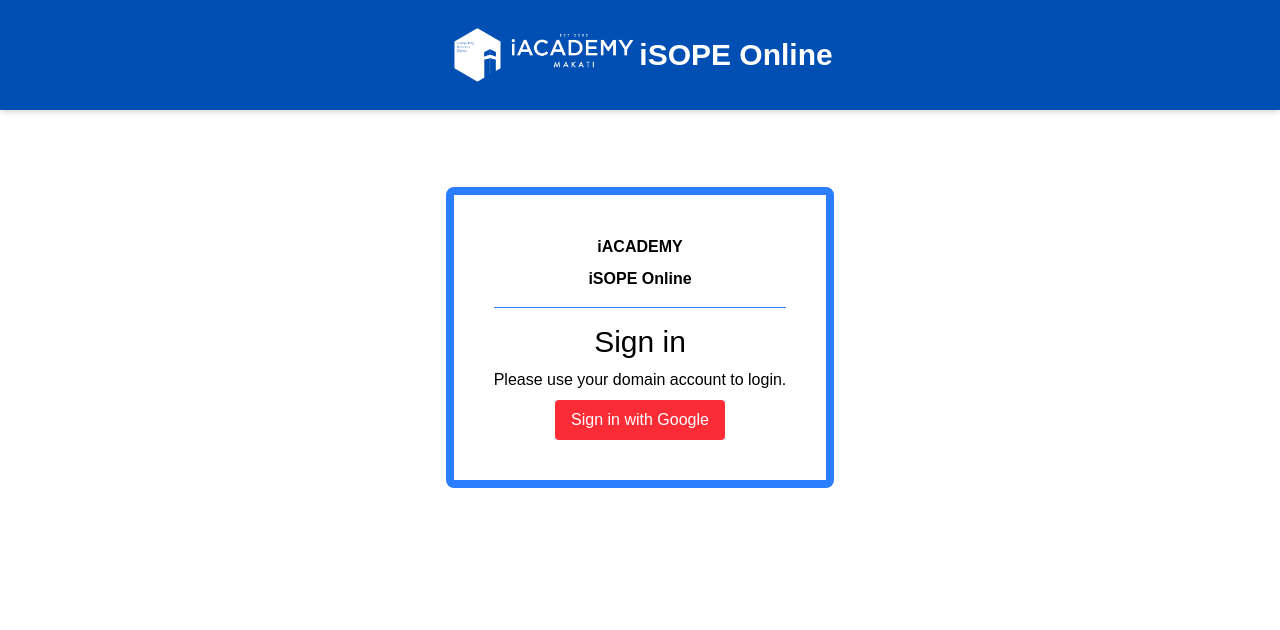
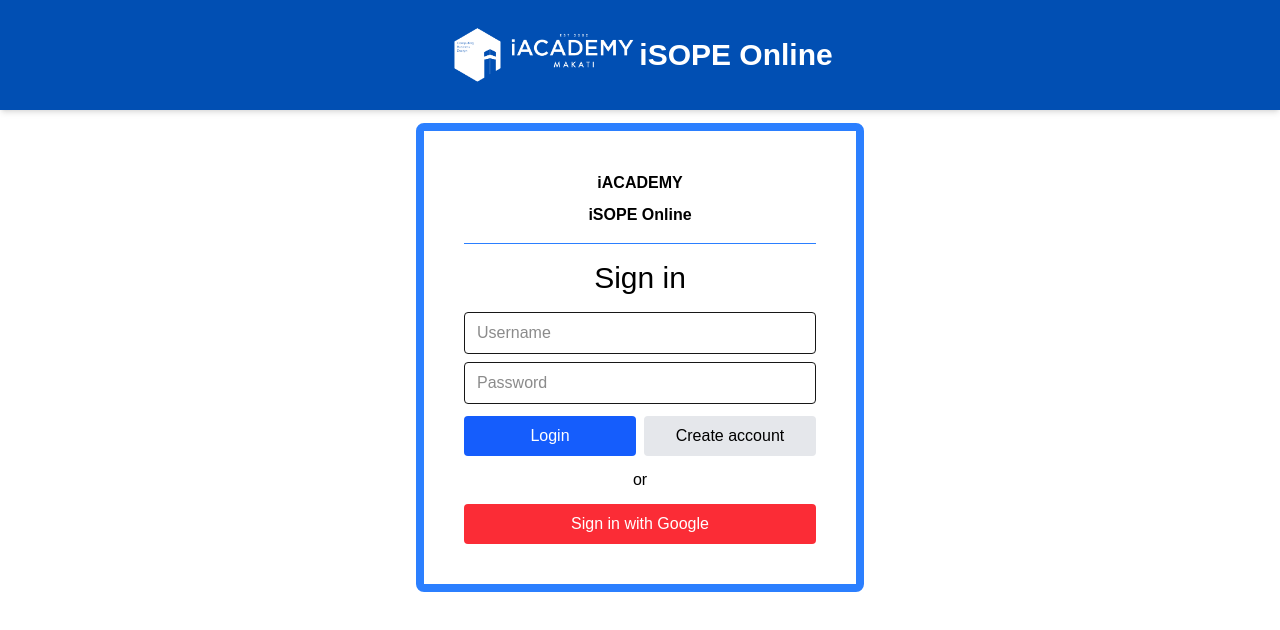
Before and after one commit to nanah1307/isope-thesis, a Next.js app: page /login in a window 1280 px wide. Shown: the top 630 px of the page. Built offline with nearby package versions, Linux system fonts and the light colour scheme; no server answers.

Commit message:
changed login template to accomodate login without email

```diff
--- a/src/app/login/page.tsx
+++ b/src/app/login/page.tsx
@@ -1,11 +1,28 @@
 "use client";
 
 import { signIn, signOut, useSession } from "next-auth/react";
-import { useSearchParams } from "next/navigation";
-import { Suspense } from "react";
+import { useSearchParams, useRouter } from "next/navigation";
+import { Suspense, useState } from "react";
 
 export default function Home() {
   const { data: session } = useSession();
+  const router = useRouter();
+  const [username, setUsername] = useState("");
+  const [password, setPassword] = useState("");
+
+  const handleCredentialsLogin = async () => {
+    const res = await signIn("credentials", {
+      redirect: false,
+      username,
+      password,
+    } as any);
+    if (res && (res as any).error) {
+      alert((res as any).error || "Login failed");
+      return;
+    }
+    router.push("/dashboard");
+  };
+
   return (
     <div className="bg-white min-h-screen">
       <header className="bg-[#014FB3] text-white flex items-center justify-center py-6 shadow-md">
@@ -18,9 +35,8 @@
         <h1 className="text-2xl md:text-3xl font-bold">iSOPE Online</h1>
       </header>
 
-
-      <div className="flex flex-col items-center justify-center h-64 space-y-2justify-center">
-        <div className="mt-50 border-8 border-blue-500 px-10 py-10 rounded-lg space-y-2 text-center">
+      <div className="flex flex-col items-center justify-center h-64 my-5">
+        <div className="mt-50 border-8 border-blue-500 px-10 py-10 rounded-lg space-y-2 text-center w-full max-w-md">
           <p className="text-black font-bold">iACADEMY</p>
           <p className="text-black font-bold">iSOPE Online</p>
           <Suspense fallback={null}>
@@ -28,12 +44,45 @@
           </Suspense>
           <div className="w-full h-px bg-blue-500 my-4"></div>
           <p className="text-black text-3xl">Sign in</p>
-          <p className="text-black">Please use your domain account to login.</p>
-          <button onClick={() => signIn("google")} className="bg-red-500 text-white px-4 py-2 rounded cursor-pointer">Sign in with Google</button>
+
+
+          <div className="space-y-2 mt-4 text-left">
+            <input
+              className="w-full border px-3 py-2 rounded"
+              placeholder="Username"
+              value={username}
+              onChange={(e) => setUsername(e.target.value)}
+            />
+            <input
+              className="w-full border px-3 py-2 rounded"
+              type="password"
+              placeholder="Password"
+              value={password}
+              onChange={(e) => setPassword(e.target.value)}
+            />
+          </div>
+
+          <div className="flex gap-2 mt-3">
+            <button
+              onClick={handleCredentialsLogin}
+              className="bg-blue-600 text-white px-4 py-2 rounded w-1/2 cursor-pointer hover:bg-gray-800"
+            >
+              Login
+            </button>
+
+            <button
+              onClick={() => router.push("/signup")}
+              className="bg-gray-200 text-black px-4 py-2 rounded w-1/2 cursor-pointer hover:bg-gray-500"
+            >
+              Create account
+            </button>
+          </div>
+
+          <div className="my-3 text-black">or</div>
+          <button onClick={() => signIn("google")} className="bg-red-500 text-white px-4 py-2 rounded cursor-pointer w-full hover:bg-red-700">Sign in with Google</button>
         </div>
       </div>
     </div>
-
   );
 }
 
```
Lines whose indentation alone changed are shown as unchanged.
